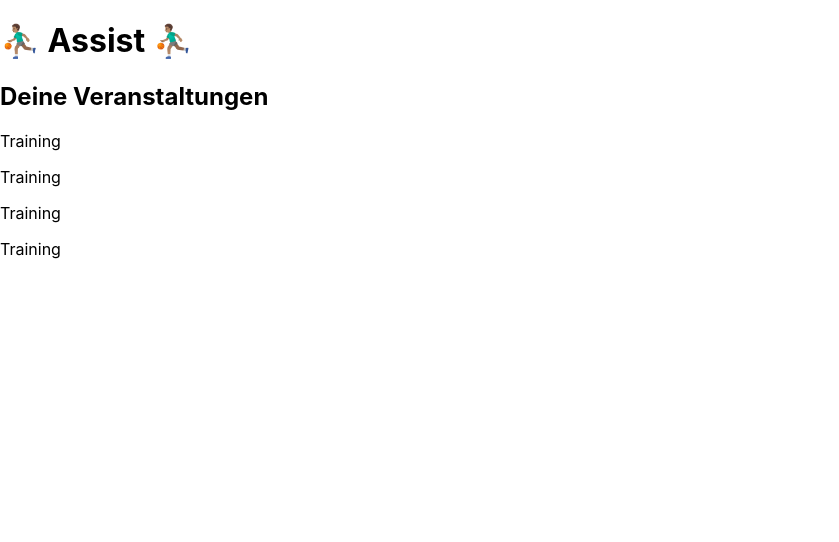
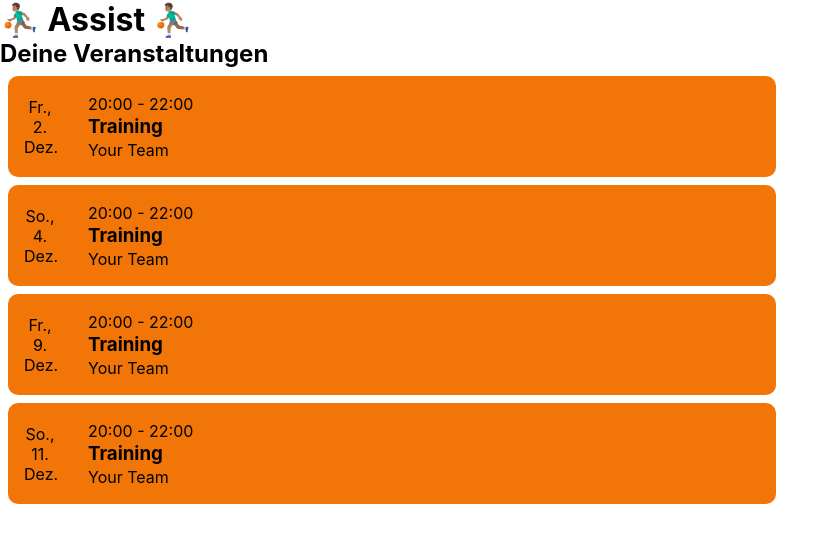
Before and after one commit to gaiisay/capstone-project, a Next.js app: page / in a window 1280 px wide. Shown: the top 542 px of the page, without its empty margins (0-839 px from the left). Built offline with nearby package versions, Linux system fonts and the light colour scheme.

Commit message:
create EventCard component

```diff
--- a/components/EventCard.js
+++ b/components/EventCard.js
@@ -1,3 +1,36 @@
-function EventCard() {}
+import styled from "styled-components";
+
+function EventCard({ event, teamName }) {
+  const options = { weekday: "short", month: "short", day: "numeric" };
+  const eventDate = new Date(event.date).toLocaleDateString("de-DE", options);
+  const eventTime = event.startTime + " - " + event.endTime;
+
+  return (
+    <Card>
+      <StyledDate dateTime={event.date}>{eventDate}</StyledDate>
+      <p>{eventTime}</p>
+      <h3>{event.name}</h3>
+      <p>{teamName}</p>
+    </Card>
+  );
+}
+
+const Card = styled.article`
+  max-width: 768px;
+  padding: 1rem;
+  margin: 0.5rem;
+  display: grid;
+  grid-template-columns: 2rem 3fr;
+  grid-template-rows: repeat(3, 1fr);
+  align-items: center;
+  column-gap: 2rem;
+  background-color: #f27507;
+  border-radius: 10px;
+`;
+
+const StyledDate = styled.time`
+  grid-row: span 3;
+  text-align: center;
+`;
 
 export default EventCard;
--- a/components/GlobalStyles.js
+++ b/components/GlobalStyles.js
@@ -3,13 +3,13 @@ import { createGlobalStyle } from "styled-components";
 const GlobalStyles = createGlobalStyle`
     html,
     body {
-        padding: 0;
-        margin: 0;
         font-family: -apple-system, BlinkMacSystemFont, "Segoe UI", Roboto, Helvetica, Arial, sans-serif, "Apple Color Emoji", "Segoe UI Emoji", "Segoe UI Symbol";
     }
 
     * {
         box-sizing: border-box;
+        padding: 0;
+        margin: 0;
     }
 `;
 
--- a/db.json
+++ b/db.json
@@ -6,7 +6,6 @@
     "date": "2022-12-02T18:25:43.511Z",
     "startTime": "20:00",
     "endTime": "22:00",
-    "teamName": "TVN Baskets",
     "location": "Rathausstraße 9, 53819 Neunkirchen-Seelscheid"
   },
   {
@@ -16,7 +15,6 @@
     "date": "2022-12-04T18:25:43.511Z",
     "startTime": "20:00",
     "endTime": "22:00",
-    "teamName": "TVN Baskets",
     "location": "Rathausstraße 9, 53819 Neunkirchen-Seelscheid"
   },
   {
@@ -26,7 +24,6 @@
     "date": "2022-12-09T18:25:43.511Z",
     "startTime": "20:00",
     "endTime": "22:00",
-    "teamName": "TVN Baskets",
     "location": "Rathausstraße 9, 53819 Neunkirchen-Seelscheid"
   },
   {
@@ -36,7 +33,6 @@
     "date": "2022-12-11T18:25:43.511Z",
     "startTime": "20:00",
     "endTime": "22:00",
-    "teamName": "TVN Baskets",
     "location": "Rathausstraße 9, 53819 Neunkirchen-Seelscheid"
   }
 ]
--- a/pages/index.js
+++ b/pages/index.js
@@ -1,4 +1,5 @@
 import useSWR from "swr";
+import EventCard from "../components/EventCard";
 import { fetcher } from "../helpers/api";
 
 export default function Home() {
@@ -11,7 +12,7 @@ export default function Home() {
       <h1>⛹🏽‍♂️ Assist ⛹🏽‍♂️</h1>
       <h2>Deine Veranstaltungen</h2>
       {events.map((event) => (
-        <p>{event.name}</p>
+        <EventCard event={event} teamName="Your Team" />
       ))}
     </>
   );
```
